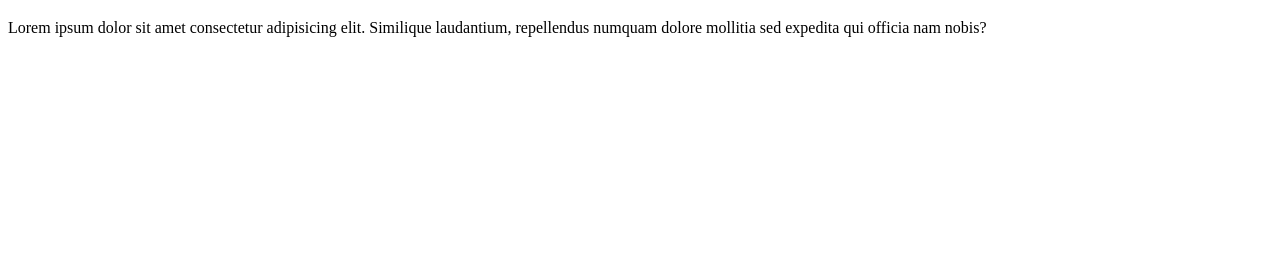
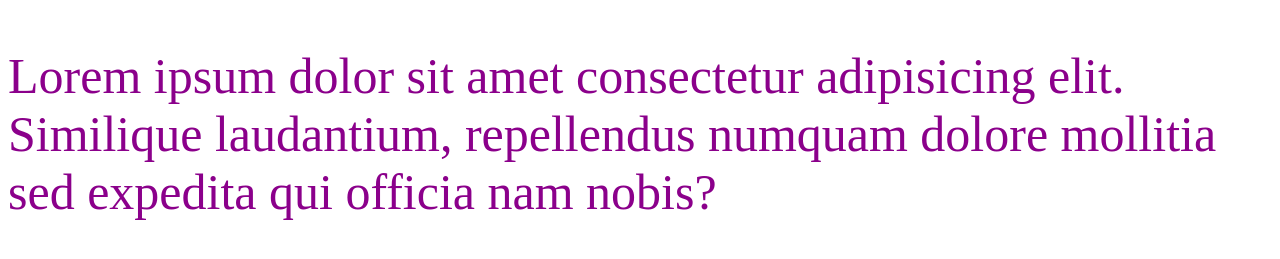
Before and after one commit to Anzumul-Jubayer/simple_repo, a plain HTML site: page index.html in a window 1280 px wide. Shown: the part 61-320 px from the top of the page. Drawn offline with Linux system fonts and the light colour scheme.

Commit message:
color change

```diff
--- a/index.html
+++ b/index.html
@@ -4,6 +4,7 @@
     <meta charset="UTF-8">
     <meta name="viewport" content="width=device-width, initial-scale=1.0">
     <title>Demo repo</title>
+    <link rel="stylesheet" href="style.css">
 </head>
 <body>
     <h1>new code changed</h1>
--- /dev/null
+++ b/style.css
@@ -0,0 +1,4 @@
+p{
+    color:darkmagenta;
+    font-size: 50px;
+}
```
